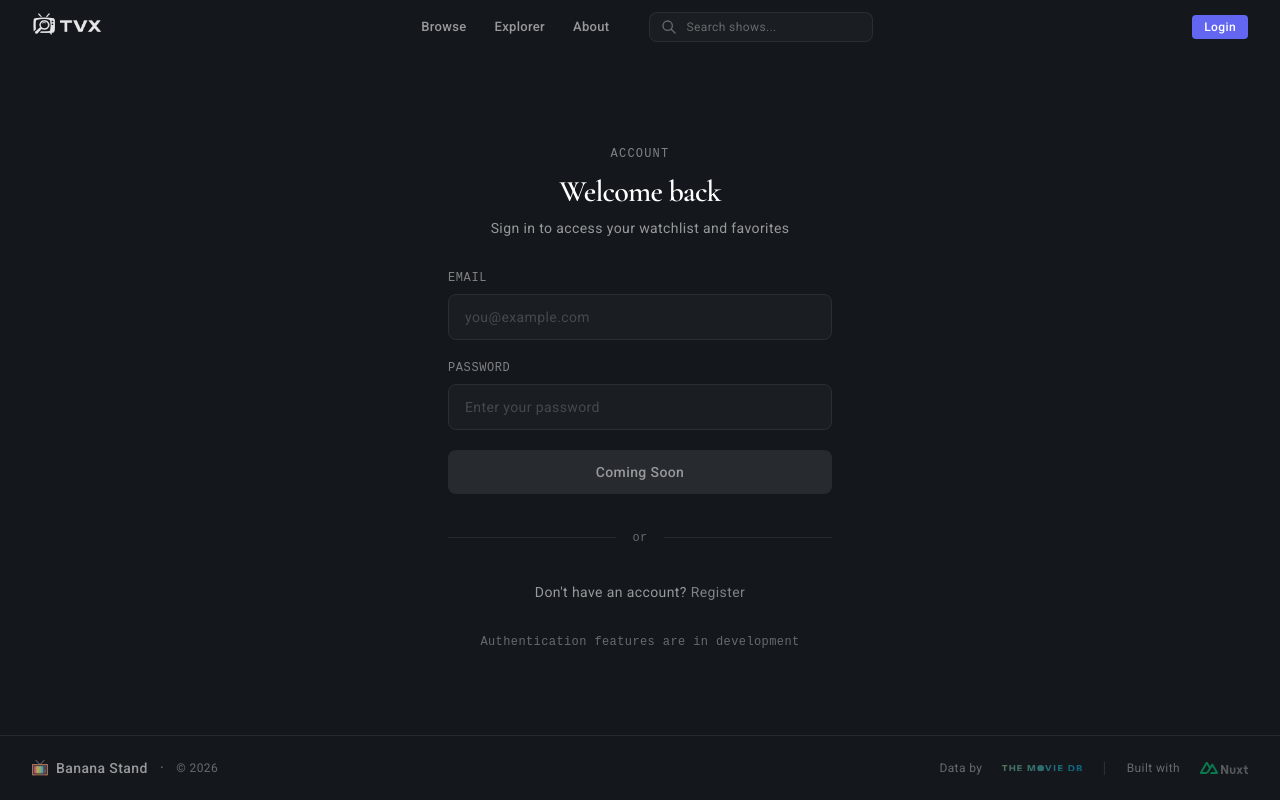
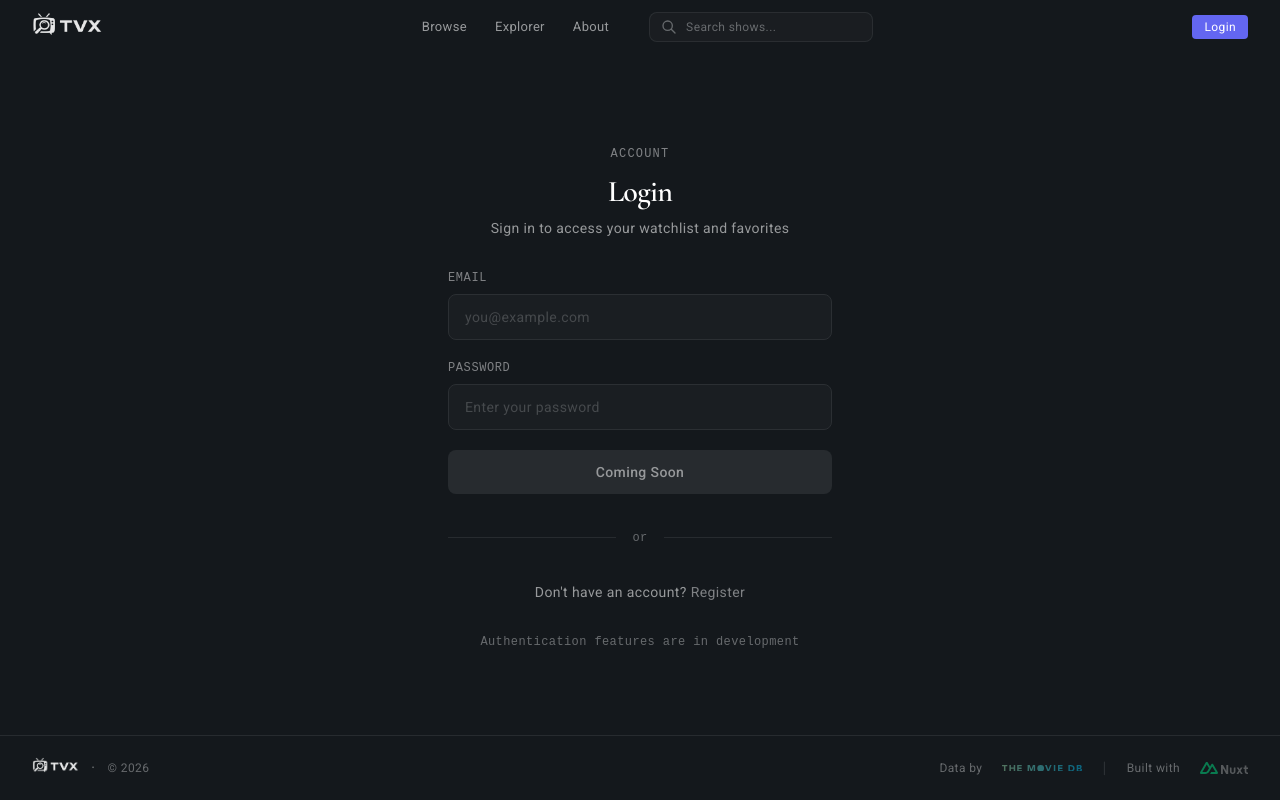
Before and after one commit to vrydberg/tv-explorer, a Nuxt app: page /login in a window 1280 px wide. Built offline with nearby package versions, Linux system fonts and the light colour scheme; a web font is replaced by a local one.

Commit message:
fix: old logo visible and login form heading

```diff
--- a/app/components/Footer.vue
+++ b/app/components/Footer.vue
@@ -1,5 +1,5 @@
 <script setup>
-import tvIcon from '~/assets/images/icons/tv.png'
+import tvIcon from '~/assets/images/icons/tvIcon.png'
 </script>
 
 <template>
@@ -10,10 +10,11 @@ import tvIcon from '~/assets/images/icons/tv.png'
       <div class="flex flex-col sm:flex-row sm:items-center sm:justify-between gap-4">
 
         <div class="flex items-center gap-3">
-          <NuxtLink to="/" class="flex items-center gap-2 group">
-            <img :src="tvIcon" alt="TV Explorer" class="h-4 w-auto opacity-70 group-hover:opacity-100 transition-opacity duration-200"/>
-            <span class="text-sm font-medium text-text-muted group-hover:text-text-primary transition-colors duration-200">Banana Stand</span>
+
+          <NuxtLink to="/" class="flex items-center gap-2.5 shrink-0 group">
+            <img :src="tvIcon" alt="TV Explorer App" class="mb-1.5 h-4 w-auto opacity-90 group-hover:opacity-100 transition-opacity"/>
           </NuxtLink>
+
           <span class="hidden sm:inline text-text-subtle">&middot;</span>
           <span class="hidden sm:inline text-xs text-text-subtle">&copy; {{ new Date().getFullYear() }}</span>
         </div>
--- a/app/components/LoginRegisterForm.vue
+++ b/app/components/LoginRegisterForm.vue
@@ -8,7 +8,7 @@ const password = ref('')
 const content = computed(() => {
   const isLogin = props.mode === 'login'
   return {
-    heading: isLogin ? 'Welcome back' : 'Get started',
+    heading: isLogin ? 'Login' : 'Get started',
     subheading: isLogin
       ? 'Sign in to access your watchlist and favorites'
       : 'Register to start tracking and creating collections',
--- a/app/components/Navbar.vue
+++ b/app/components/Navbar.vue
@@ -56,10 +56,7 @@ const isShowPage = computed(() => route.path.startsWith('/shows/'))
       <!-- Desktop Layout -->
       <div class="hidden md:flex items-center justify-between">
         <!-- Logo (Left) -->
-        <!-- <NuxtLink to="/" class="flex items-center gap-2.5 shrink-0 group">
-          <img :src="tvIcon" alt="TV Explorer App" class="h-5 w-auto opacity-90 group-hover:opacity-100 transition-opacity"/>
-          <span class="text-base font-semibold tracking-tight text-text-primary">TVX</span>
-        </NuxtLink> -->
+
 
         <NuxtLink to="/" class="flex items-center gap-2.5 shrink-0 group">
           <img :src="tvIcon" alt="TV Explorer App" class="mb-1.5 h-6 w-auto opacity-90 group-hover:opacity-100 transition-opacity"/>
@@ -69,7 +66,7 @@ const isShowPage = computed(() => route.path.startsWith('/shows/'))
         <!-- Center: Nav Links + Search -->
         <div class="flex items-center gap-10">
           <!-- Nav Links -->
-          <ul class="flex items-center gap-7 text-[13px] font-medium tracking-wide">
+          <ul class="flex items-center gap-7 text-[13px] tracking-wide">
             <li>
               <NuxtLink
                 to="/"
@@ -89,15 +86,6 @@ const isShowPage = computed(() => route.path.startsWith('/shows/'))
                 Explorer
               </NuxtLink>
             </li>
-            <!-- <li>
-              <NuxtLink
-                to="/lists"
-                class="relative py-1.5 transition-colors duration-200 group"
-                :class="$route.path === '/lists' ? 'text-text-primary' : 'text-text-muted hover:text-text-primary'"
-              >
-                Lists
-              </NuxtLink>
-            </li> -->
 
             <li>
               <NuxtLink
@@ -136,7 +124,7 @@ const isShowPage = computed(() => route.path.startsWith('/shows/'))
           <NuxtLink
             to="/login"
             xclass="shrink-0 px-3.5 py-1 text-[13px] font-medium tracking-wide bg-accent-500 hover:bg-accent-400 text-white rounded transition-colors duration-200"
-            class="shrink-0 px-3 py-1 text-xs font-medium bg-accent-500 hover:bg-accent-400 text-white rounded"
+            class="shrink-0 px-3 py-1 text-xs bg-accent-500 hover:bg-accent-400 text-white rounded"
           >
             Login
           </NuxtLink>
@@ -148,7 +136,6 @@ const isShowPage = computed(() => route.path.startsWith('/shows/'))
         <!-- Logo -->
         <NuxtLink to="/" class="flex items-center gap-2.5">
           <img :src="tvIcon" alt="TV Explorer App" class="pb-0.5 h-5 w-auto"/>
-          <span class="text-sm font-semibold tracking-tight">Banana Stand</span>
         </NuxtLink>
 
         <!-- Mobile Controls -->
@@ -218,7 +205,7 @@ const isShowPage = computed(() => route.path.startsWith('/shows/'))
             <NuxtLink
               to="/"
               :class="[
-                'block py-2.5 px-4 rounded-lg text-sm font-medium transition-colors duration-200',
+                'block py-2.5 px-4 rounded-lg text-sm transition-colors duration-200',
                 $route.path === '/'
                   ? 'bg-surface-elevated text-text-primary'
                   : 'text-text-muted hover:bg-surface hover:text-text-primary'
@@ -230,7 +217,7 @@ const isShowPage = computed(() => route.path.startsWith('/shows/'))
             <NuxtLink
               to="/explorer"
               :class="[
-                'block py-2.5 px-4 rounded-lg text-sm font-medium transition-colors duration-200',
+                'block py-2.5 px-4 rounded-lg text-sm transition-colors duration-200',
                 $route.path === '/explorer'
                   ? 'bg-surface-elevated text-text-primary'
                   : 'text-text-muted hover:bg-surface hover:text-text-primary'
@@ -242,7 +229,7 @@ const isShowPage = computed(() => route.path.startsWith('/shows/'))
             <NuxtLink
               to="/about"
               :class="[
-                'block py-2.5 px-4 rounded-lg text-sm font-medium transition-colors duration-200',
+                'block py-2.5 px-4 rounded-lg text-sm transition-colors duration-200',
                 $route.path === '/about'
                   ? 'bg-surface-elevated text-text-primary'
                   : 'text-text-muted hover:bg-surface hover:text-text-primary'
@@ -256,7 +243,7 @@ const isShowPage = computed(() => route.path.startsWith('/shows/'))
         <div class="mt-2 pt-2 border-t border-border-subtle">
           <NuxtLink
             to="/login"
-            class="block w-full py-2.5 px-4 bg-accent-500 hover:bg-accent-400 rounded-lg text-sm font-medium text-center text-white transition-colors duration-200"
+            class="block w-full py-2.5 px-4 bg-accent-500 hover:bg-accent-400 rounded-lg text-sm text-center text-white transition-colors duration-200"
             @click="toggleNav"
           >Login</NuxtLink>
         </div>
```
